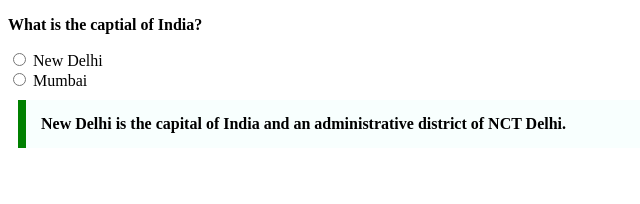
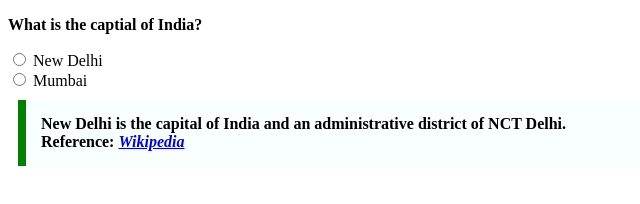
Before and after one commit to acciojob/trivia-Subhankausar, a website: page main.html in a window 1280 px wide. Shown: the whole page, without its empty margins (0-640 px from the left). Drawn offline with Linux system fonts and the light colour scheme.

Commit message:
created a submission

```diff
--- a/main.html
+++ b/main.html
@@ -20,7 +20,7 @@
   </form>
 	 <blockquote class="quotation">
     New Delhi is the capital of India and an administrative district of NCT Delhi.
-
+    <footer>Reference: <cite><a href="https://en.wikipedia.org/wiki/New_Delhi" target="_blank">Wikipedia</a></cite></footer>
   </blockquote>
 
 </body>
```
